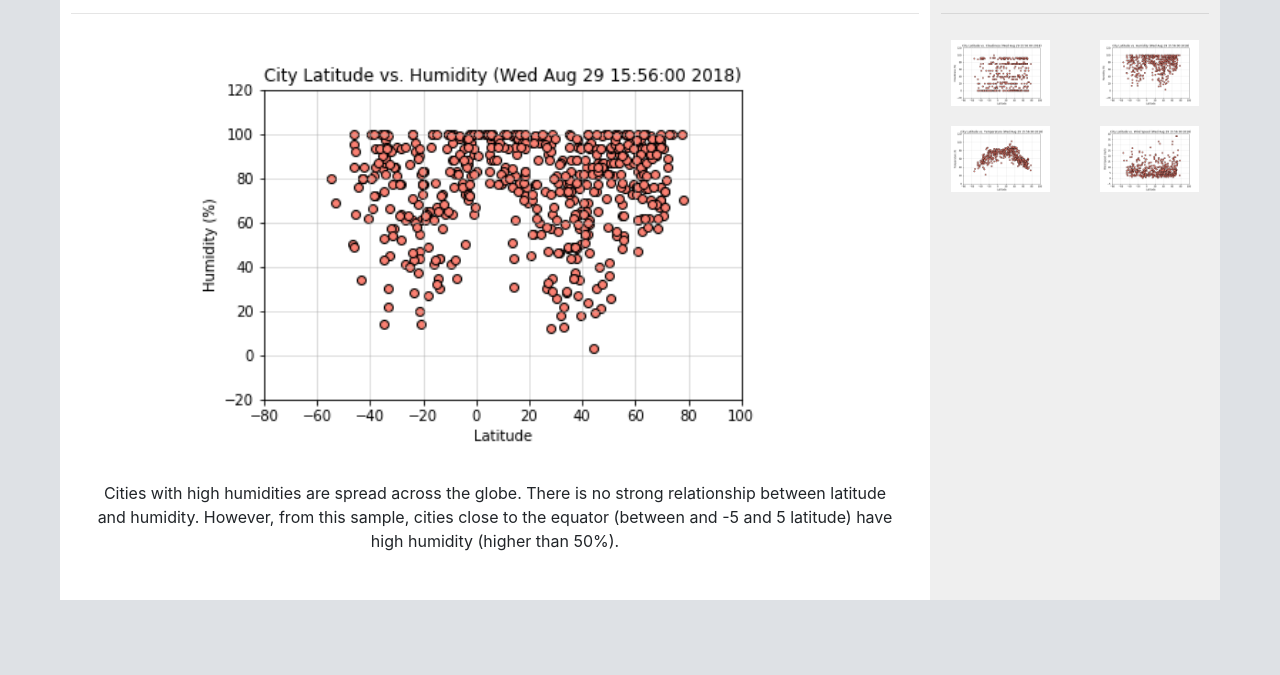
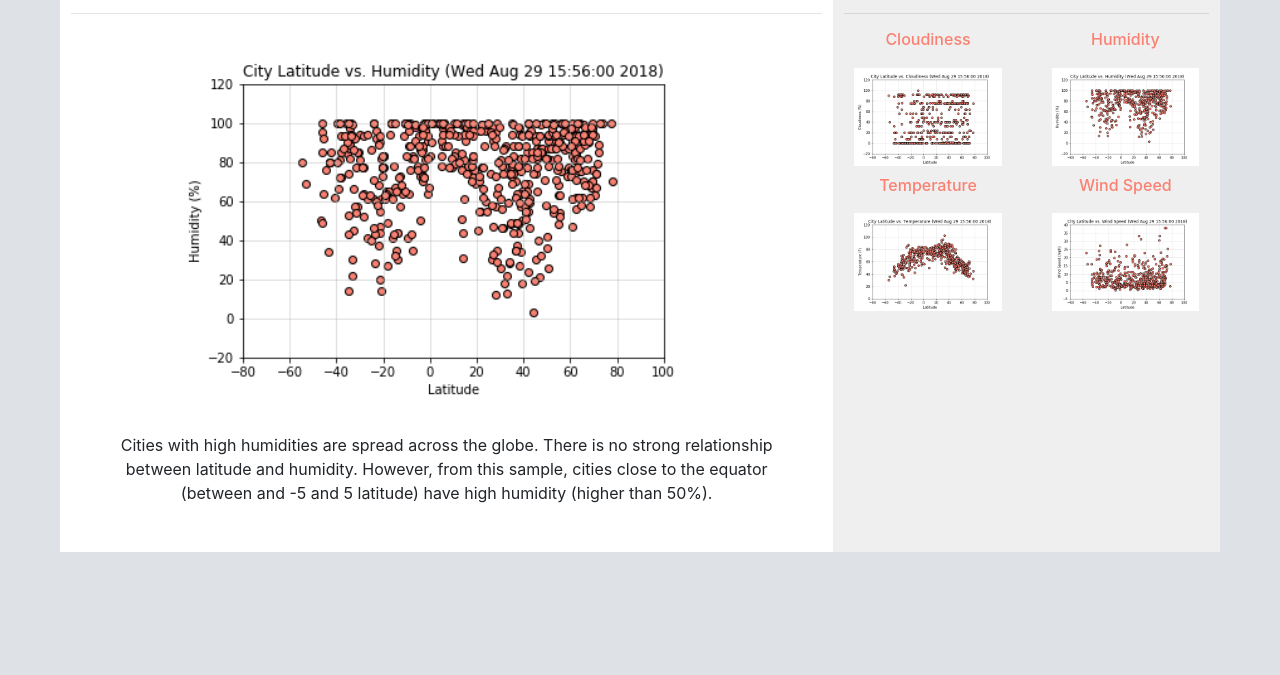
Before and after one commit to hlinn1/webviz, a plain HTML site: page humidity.html in a window 1280 px wide. Shown: the part 247-922 px from the top of the page. After the commit the page ends 874 px from the top, so only its background shows below. Drawn offline with nearby package versions, Linux system fonts and the light colour scheme.

Commit message:
cleaned up formatting

```diff
--- a/humidity.html
+++ b/humidity.html
@@ -48,7 +48,7 @@
 
         <div class="main-body">
             <div class="row">
-                <div class="col-md-9" id="main">
+                <div class="col-md-8" id="main">
                     <div class="row">
                         <div class="col-md-12">
                             <h2>Latitude vs Humidity</h2>
@@ -68,7 +68,7 @@
                     </div>
                 </div>
 
-                <div class="col-md-3" id="side">
+                <div class="col-md-4" id="side">
                     <div class="row">
                         <div class="col-md-12">
                             <h2>Visualizations</h2>
@@ -79,11 +79,13 @@
                     <div class="row">
                         <div class="col-sm-6 plot">
                             <a href="cloudiness.html">
+                                <h6>Cloudiness</h6>
                                 <img src="Plots/og-cloudiness.png" alt="Latitude vs Cloudiness Chart" width=200px/>
                             </a>
                         </div>
                         <div class="col-sm-6 plot">
                             <a href="humidity.html">
+                                <h6>Humidity</h6>
                                 <img src="Plots/og-humidity.png" alt="Latitude vs Humidity Chart" width=200px/>
                             </a>
                         </div>
@@ -92,11 +94,13 @@
                     <div class="row">
                         <div class="col-sm-6 plot">
                             <a href="temperature.html">
+                                <h6>Temperature</h6>
                                 <img src="Plots/og-temperature.png" alt="Latitude vs Temperature Chart" width=200px/>
                             </a>
                         </div>
                         <div class="col-sm-6 plot">
                             <a href="windspeed.html">
+                                <h6>Wind Speed</h6>
                                 <img src="Plots/og-windspeed.png" alt="Latitude vs Wind Speed Chart" width=200px/>
                             </a>
                         </div>
```
Also changed, not shown: temperature.html (+2 -2 lines), windspeed.html (+2 -2 lines).
